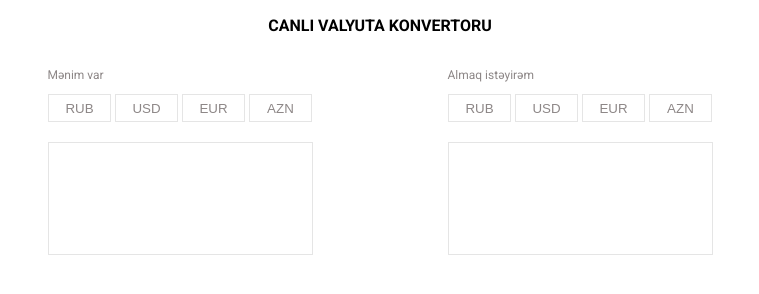
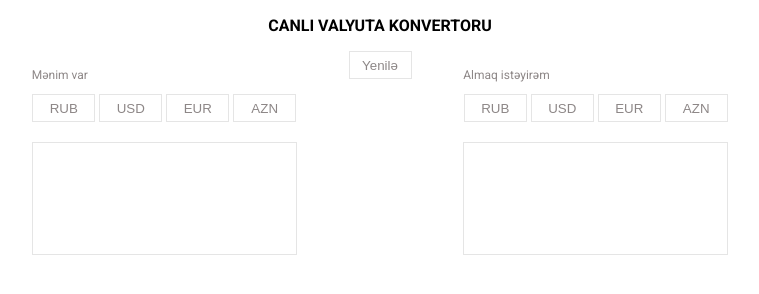
Before and after one commit to karimliaghabala/API-layihe, a plain HTML site: page index.html in a window 1280 px wide. Shown: the whole page, without its empty margins (260-1019 px from the left). Drawn offline with Linux system fonts and the light colour scheme.

Commit message:
added reset button

```diff
--- a/index.html
+++ b/index.html
@@ -26,7 +26,7 @@
                     <p class="valyuta1"></p>
                 </div>
             </div>
-
+            <button class="reset">Yenilə</button>
             <div class="right">
                 <p class="p">Almaq istəyirəm</p>
                 <div class="buttons">
--- a/script.js
+++ b/script.js
@@ -6,6 +6,7 @@ const valyutaP1 = document.querySelector('.valyuta1');
 const valyutaP2 = document.querySelector('.valyuta2');
 const firstInput = document.querySelector('.firstInput');
 const secondInput = document.querySelector('.secondInput');
+const reset = document.querySelector('.reset');
 
 const rubRight = document.querySelector('.rubRight');
 const usdRight = document.querySelector('.usdRight');
@@ -309,3 +310,8 @@ aznLeft.addEventListener('click', () => {
             })
     })
 })
+/*RESET */
+reset.addEventListener('click',()=>{
+    reset.id = 'clickButton'
+    location.reload();
+})
--- a/style.css
+++ b/style.css
@@ -65,3 +65,11 @@ body{
     background-color: #833AE0;
     color: white;
 }
+.reset{
+    color: #8d8787;
+    width: 63px;
+    height: 28px;
+    background-color: white;
+    border: 1px solid #E5E5E5;
+    cursor: pointer;
+}
```
